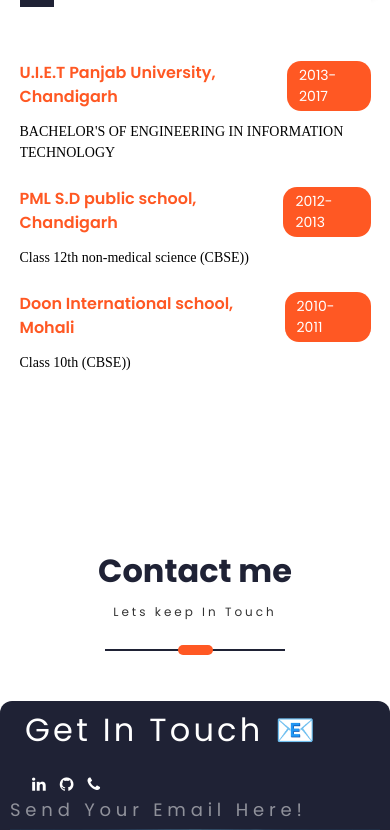
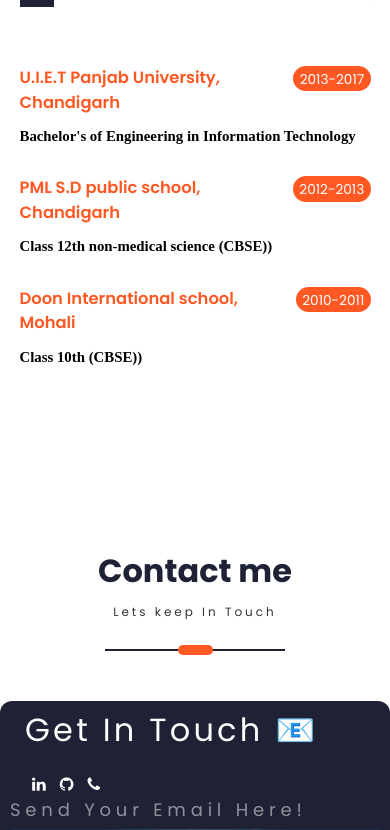
Before and after one commit to rajat6235/portfolio, a React (Create React App) app in the folder myportfolio/: page / in a window 390 px wide. Shown: the part 2209-3039 px from the top of the page. Built offline with nearby package versions, Linux system fonts and the light colour scheme; a web font is replaced by a local one.

Commit message:
responsive fixes

```diff
--- a/myportfolio/src/Container/Resume/Resume.css
+++ b/myportfolio/src/Container/Resume/Resume.css
@@ -127,6 +127,7 @@
     font-size: 14px;
     font-family: "Poppin SemiBold";
     color:black;
+    font-weight: 550;
     margin: 10px 0 0 0;
 }
 
@@ -137,8 +138,8 @@
 
 .heading-date{
   background-color:#ff5823;
-padding: 4px 12px;
-font-size: 14px;
+  padding: 4px 12px;
+  font-size: 14px;
 border-radius: 14px;
 color: white;
 }
@@ -218,3 +219,36 @@ background-color: #1f2235;
     width: 100%;
   }
 }
+@media only screen and (max-width: 414px) {
+  .heading-date{
+  padding: 1vw 1.6vw;
+  font-size: 3.5vw;
+  white-space: nowrap;
+  max-height: 6.5vw;
+}
+  .resume-main-heading span{
+    font-size: 4.2vw;}
+    .experience-description {
+      font-size: 3.5vw;
+    }
+    .resume-sub-heading {
+      font-size: 3.8vw;}
+.heading-bullet{
+  display: none;
+}
+.resume-heading-description{
+  font-size: 3.5vw;
+}
+/* .additionalskills{
+  padding-top: 18px;
+} */
+.skill-parent span {
+  font-size: 4.2vw;
+}
+}
+
+@media only screen and (max-width: 768px) {
+  .heading-bullet{
+    display: none;
+  }
+}
--- a/myportfolio/src/Container/Resume/Resume.js
+++ b/myportfolio/src/Container/Resume/Resume.js
@@ -63,7 +63,7 @@ export default function Resume(props) {
       duration: { fromDate: "2020", toDate: "2021" },
       description:
 "A Personal Portfolio website to showcase all my details and projects at one place",
-      subHeading: " Technologies Used : React JS, Bootstrapef",
+      subHeading: " Technologies Used : React JS, Bootstrap",
     },
     {
       title: "Personal Portfolio Website",
@@ -85,7 +85,7 @@ export default function Resume(props) {
     <div className="resume-screen-container" key="education">
       <ResumeHeading
         heading={"U.I.E.T Panjab University, Chandigarh"}
-        subHeading={"BACHELOR'S OF ENGINEERING IN INFORMATION TECHNOLOGY"}
+        subHeading={"Bachelor's of Engineering in Information Technology"}
         fromDate={"2013"}
         toDate={"2017"}
       />
@@ -112,11 +112,11 @@ export default function Resume(props) {
         fromDate={"28 July, 2021"}
         toDate={"3 March, 2022"}
       />
-      <div className="experience-description">
+      {/* <div className="experience-description">
         <span className="resume-description-text">
           Worked as Front End Developer
         </span>
-      </div>
+      </div> */}
       <div className="experience-description">
         <span className="resume-decription-text">
           - Worked on company's multiple products like Vectio Home- Health and
@@ -176,15 +176,15 @@ export default function Resume(props) {
         ))}
       </div>,
 
-      <div className="resume-screen-container" key="interests">
+      <div className="resume-screen-container additionalskills" key="interests">
         <ResumeHeading
           heading="Communication & Interpersonal skills"
-          description="Have the ability to communicate the desired message effectively while keeping the listener engaged."
+          description="Have the ability to communicate the desired message effectively while keeping the listener engaged. Can organise and communicate clearly to support a team or project."
         />
-        <ResumeHeading
+        {/* <ResumeHeading
           heading="Leadership & Management skills"
-          description="Skilled in organising other people to reach a shared goal and keep the team motivated to reach the desired goal. Can organise and communicate clearly to support a team or project."
-        />
+          description="Skilled in organising other people to reach a shared goal and keep the team motivated to reach the desired goal.Can organise and communicate clearly to support a team or project."
+        /> */}
         <ResumeHeading
           heading="Quick & Visual Learner"
           description="I am a very strong visual learner and am determined to solve problems and quickly find an effective solution."
```
Also changed, not shown: 1 other file (tests, documents, lock files or other folders).
